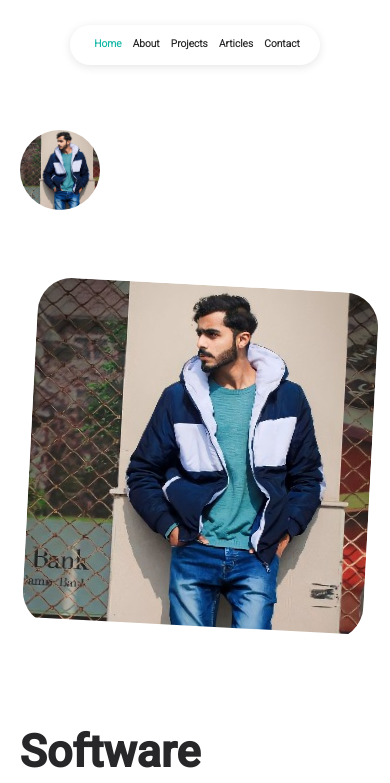
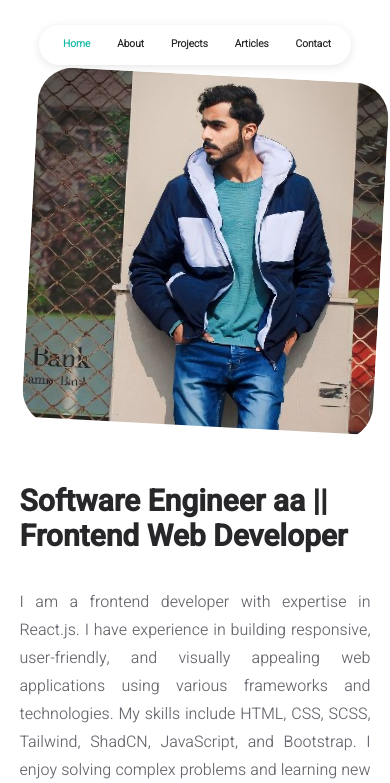
Before and after one commit to Sarim-Rao/sarim-rao-portfolio, a React (Create React App) app: page / in a window 390 px wide. Shown: the top 783 px of the page. Built offline with nearby package versions, Linux system fonts and the light colour scheme.

Commit message:
- home page responsive

```diff
--- a/public/index.html
+++ b/public/index.html
@@ -2,7 +2,6 @@
 <html lang="en">
 	<head>
 		<meta charset="utf-8" />
-
 		<meta name="viewport" content="width=device-width, initial-scale=1" />
 		<meta name="theme-color" content="#000000" />
 		<title>Reactfolio by Rao Sarim Ali</title>
--- a/src/components/common/styles/navBar.css
+++ b/src/components/common/styles/navBar.css
@@ -59,7 +59,7 @@
 	.navbar {
 		margin-left: 25%;
 		margin-right: 25%;
-		width: 80%;
+		width: 100%;
 		font-size: 80%;
 	}
 
--- a/src/components/homepage/styles/works.css
+++ b/src/components/homepage/styles/works.css
@@ -8,6 +8,13 @@
 	display: flex;
 	padding-bottom: 40px;
 	width: 400px;
+}
+@media screen and (max-width: 768px) {
+	.work {
+		display: flex;
+		padding-bottom: 40px;
+		width: 100%;
+	}
 }
 
 .work-image {
--- a/src/components/homepage/works.jsx
+++ b/src/components/homepage/works.jsx
@@ -15,29 +15,17 @@ const Works = () => {
 					<div className="works-body">
 						<div className="work">
 							<img
-								src="./facebook.png"
+								src="https://res.cloudinary.com/dl2jsgrdi/images/c_scale,w_216,h_105/f_auto,q_auto/v1704181980/mentorsol-logo/mentorsol-logo.png?_i=AA"
 								alt="facebook"
 								className="work-image"
 							/>
-							<div className="work-title">Facebook</div>
+							<div className="work-title">MentorSol</div>
 							<div className="work-subtitle">
-								Software Engineer
+								Frontend Developer
 							</div>
-							<div className="work-duration">2019 - Present</div>
 						</div>
 
-						<div className="work">
-							<img
-								src="./twitter.png"
-								alt="twitter"
-								className="work-image"
-							/>
-							<div className="work-title">Twitter</div>
-							<div className="work-subtitle">
-								Software Engineer
-							</div>
-							<div className="work-duration">2019 - Present</div>
-						</div>
+
 					</div>
 				}
 			/>
--- a/src/pages/articles.jsx
+++ b/src/pages/articles.jsx
@@ -1,11 +1,9 @@
 import React, { useEffect } from "react";
 import { Helmet } from "react-helmet";
-
 import NavBar from "../components/common/navBar";
 import Footer from "../components/common/footer";
 import Logo from "../components/common/logo";
 import Article from "../components/articles/article";
-
 import INFO from "../data/user";
 import SEO from "../data/seo";
 import myArticles from "../data/articles";
--- a/src/pages/styles/homepage.css
+++ b/src/pages/styles/homepage.css
@@ -5,6 +5,11 @@
 	justify-content: left;
 	align-items: center;
 	padding-top: 130px;
+}
+@media screen and (max-width: 768px) {
+	.homepage-logo-container {
+		display: none;
+	}
 }
 
 .homepage-container {
@@ -26,20 +31,27 @@
 .homepage-title {
 	width: 85% !important;
 }
+@media screen and (max-width: 768px) {
+	.homepage-title {
+		width: 100% !important;
+		font-size: 30px !important;
+	}
+}
 
 .homepage-subtitle {
 	width: 85% !important;
 	text-align: justify;
 }
 
-.homepage-first-area-right-side {
-	display: flex;
-	align-items: center;
-}
-
 .homepage-image-container {
 	width: 370px;
 	height: 370px;
+}
+@media screen and (max-width: 768px) {
+	.homepage-image-container {
+		width: 100%;
+		height: 100%;
+	}
 }
 
 .homepage-image-wrapper {
@@ -73,6 +85,12 @@
 .homepage-after-title {
 	display: flex;
 }
+@media screen and (max-width: 768px) {
+	.homepage-after-title {
+		display: flex;
+		flex-direction: column;
+	}
+}
 
 .homepage-projects {
 	flex-basis: 300px;
@@ -101,15 +119,9 @@
 
 	.homepage-first-area-left-side {
 		display: flex;
-		flex-direction: column; /* Changed: set direction to column */
+		flex-direction: column;
 		align-items: flex-start;
 		width: 100%;
-		order: 2;
-	}
-
-	.homepage-title {
-		width: 100% !important;
-		margin-top: 20px;
 		order: 2;
 	}
 
@@ -119,20 +131,11 @@
 		order: 3;
 	}
 
-	.homepage-first-area-right-side {
-		width: 100%;
-		order: 1;
-	}
-
 	.homepage-image-container {
 		padding-top: 50px;
 		padding-bottom: 50px;
 		margin-left: 10px;
 		order: 1;
-	}
-
-	.homepage-after-title {
-		flex-direction: column;
 	}
 
 	.homepage-projects {
```
Also changed, not shown: 1 other file (tests, documents, lock files or other folders).
